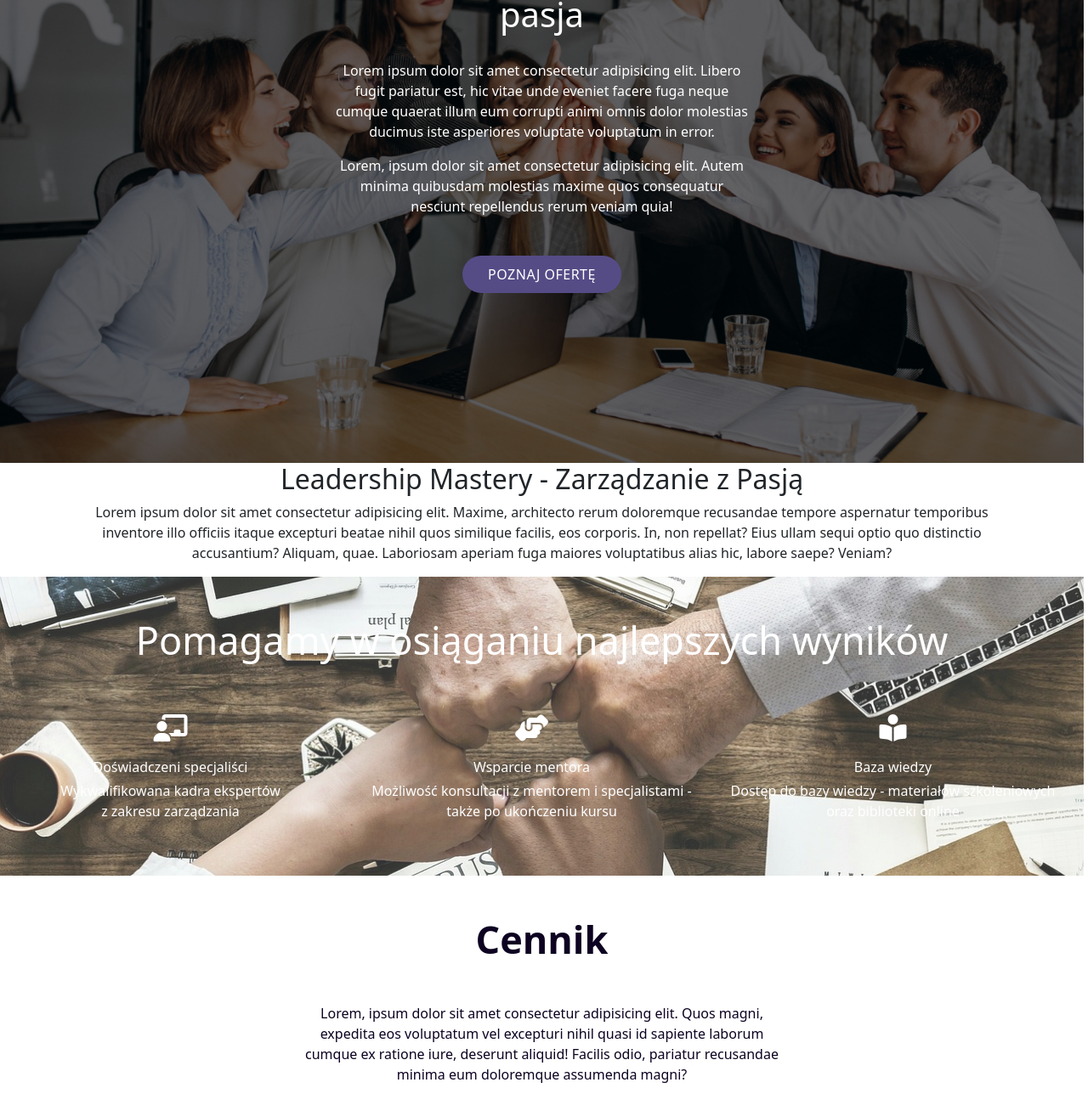
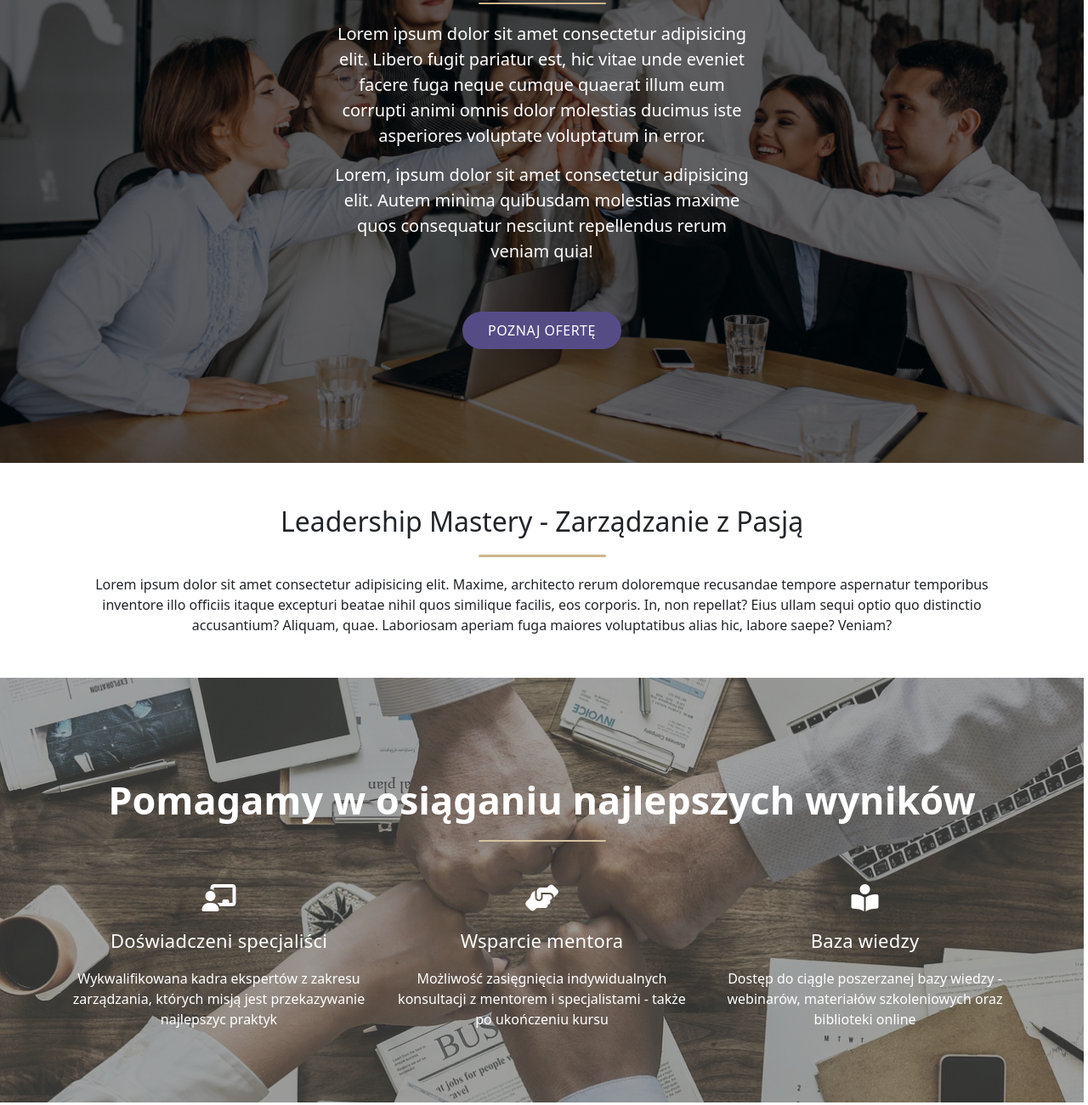
Before and after one commit to oorlowska/leadership-mastery, a plain HTML site: page index.html in a window 1280 px wide. Shown: the part 255-1556 px from the top of the page at 85% size. Drawn offline with nearby package versions, Linux system fonts and the light colour scheme.

Commit message:
product-details

```diff
--- a/index.html
+++ b/index.html
@@ -50,9 +50,21 @@
         <div class="banner__shadow"></div>
         <div class="banner__text container">
           <h1><span>Zarządzanie</span> to nasza pasja</h1>
-          <p>Lorem ipsum dolor sit amet consectetur adipisicing elit. Libero fugit pariatur est, hic vitae unde eveniet facere fuga neque cumque quaerat illum eum corrupti animi omnis dolor molestias ducimus iste asperiores voluptate voluptatum in error.</p>
-          <p>Lorem, ipsum dolor sit amet consectetur adipisicing elit. Autem minima quibusdam molestias maxime quos consequatur nesciunt repellendus rerum veniam quia!</p>
-          <button class="btn banner__btn"><a href="#product">poznaj ofertę</a></button>
+          <div class="underline"></div>
+          <p>
+            Lorem ipsum dolor sit amet consectetur adipisicing elit. Libero
+            fugit pariatur est, hic vitae unde eveniet facere fuga neque cumque
+            quaerat illum eum corrupti animi omnis dolor molestias ducimus iste
+            asperiores voluptate voluptatum in error.
+          </p>
+          <p>
+            Lorem, ipsum dolor sit amet consectetur adipisicing elit. Autem
+            minima quibusdam molestias maxime quos consequatur nesciunt
+            repellendus rerum veniam quia!
+          </p>
+          <button class="btn banner__btn">
+            <a href="#product">poznaj ofertę</a>
+          </button>
         </div>
       </div>
     </header>
@@ -62,7 +74,8 @@
     <section class="product" id="product">
       <div class="product__info container text-center">
         <h2>Leadership Mastery - Zarządzanie z Pasją</h2>
-        <p>
+        <div class="underline"></div>
+        <p class="product__info-text">
           Lorem ipsum dolor sit amet consectetur adipisicing elit. Maxime,
           architecto rerum doloremque recusandae tempore aspernatur temporibus
           inventore illo officiis itaque excepturi beatae nihil quos similique
@@ -72,34 +85,38 @@
         </p>
       </div>
 
-      <div class="product__details text-center">
+      <div class="product__details text-center d-flex justify-content-center align-items-center">
+        <div class="product__details-shadow"></div>
+        <div class="container">
           <h2>Pomagamy w osiąganiu najlepszych wyników</h2>
-        <div class="row">
-          <div class="col-sm-4 col-md-4">
+          <div class="underline"></div>
+          <div class="row d-flex justify-content-center">
+            <div class="product__details-single col-md-4">
               <p><i class="fa-solid fa-chalkboard-user"></i></p>
-            <p class="product__details-title mb-1">Doświadczeni specjaliści</p>
+              <p class="product__details-title mb-3">
+                Doświadczeni specjaliści
+              </p>
               <p class="product__details-description">
-              Wykwalifikowana kadra ekspertów <br />
-              z zakresu zarządzania
+                Wykwalifikowana kadra ekspertów z zakresu zarządzania, których
+                misją jest przekazywanie najlepszyc praktyk
               </p>
             </div>
-
-          <div class="col-sm-4 col-md-4">
+            <div class="product__details-single col-sm-4 col-md-4">
               <p><i class="fa-solid fa-handshake-angle"></i></p>
-            <p class="product__details-title mb-1">Wsparcie mentora</p>
+              <p class="product__details-title mb-3">Wsparcie mentora</p>
               <p class="product__details-description">
-              Możliwość konsultacji z mentorem i specjalistami - także po
-              ukończeniu kursu
+                Możliwość zasięgnięcia indywidualnych konsultacji z mentorem i
+                specjalistami - także po ukończeniu kursu
               </p>
             </div>
-
-          <div class="col-sm-4 col-md-4">
+            <div class="product__details-single col-sm-4 col-md-4">
               <p><i class="fa-solid fa-book-open-reader"></i></p>
-            <p class="product__details-title mb-1">Baza wiedzy</p>
+              <p class="product__details-title mb-3">Baza wiedzy</p>
               <p class="product__details-description">
-              Dostęp do bazy wiedzy - materiałów szkoleniowych oraz biblioteki
-              online
+                Dostęp do ciągle poszerzanej bazy wiedzy - webinarów, materiałów
+                szkoleniowych oraz biblioteki online
               </p>
+            </div>
           </div>
         </div>
       </div>
@@ -111,6 +128,7 @@
       <div class="container">
         <div class="pricing-title text-center">
           <h2>Cennik</h2>
+          <div class="underline"></div>
           <p>
             Lorem, ipsum dolor sit amet consectetur adipisicing elit. Quos
             magni, expedita eos voluptatum vel excepturi nihil quasi id sapiente
@@ -260,10 +278,12 @@
       <div class="container">
         <div class="row">
           <div class="col">
-            <a href="#" class="col-lg-2"><img src="./assets/logo.png" alt="logo firmy" /></a>
+            <a href="#" class="col-lg-2"
+              ><img src="./assets/logo.png" alt="logo firmy"
+            /></a>
 
             <div class="col-lg-9">
-                <p>Copyright © 2036 Olga Orłowska</a>
+              <p>Copyright © 2023 Olga Orłowska</p>
             </div>
           </div>
         </div>
--- a/main.css
+++ b/main.css
@@ -73,21 +73,30 @@ header {
   text-align: center;
   color: white;
   width: 40%;
+  font-size: 20px;
 }
 
 .banner__text h1 {
-  margin-bottom: 30px;
+  text-transform: uppercase;
 }
 
 .banner__text span {
   color: #cdb58a;
 }
 
+.underline {
+  width: 150px;
+  height: 2.3px;
+  background-color: #cdb58a;
+  margin: 20px auto;
+  border-radius: 2px;
+}
+
 .banner__btn {
   background: #554c86;
   padding: 10px 30px;
   display: inline-block;
-  margin-top: 30px;
+  margin-top: 40px;
   border-radius: 25px;
   border: none;
   transition: 0.5s;
@@ -107,6 +116,9 @@ header {
 }
 
 /* --SEKCJA PRODUKT-- */
+.product__info{
+  margin: 50px auto;
+}
 
 /* ZALETY PRODUKTU */
 
@@ -116,27 +128,45 @@ header {
   background-position: center;
   background-size: cover;
   background-attachment: fixed;
-  padding-top: 3rem;
-  padding-bottom: 3rem;
+  height: 500px;
   color: white;
   width: 100%;
   z-index: 0;
   opacity: 0.8;
 }
 
+.product__details-shadow {
+  position: absolute;
+  width: 100%;
+  height: 100%;
+  background-color: rgba(0, 0, 0, 0.45);
+  z-index: -1;
+}
+
 .product__details h2 {
   font-size: 45px;
-  margin-bottom: 60px;
+  font-weight: 600;
+  margin-top: 3rem;
+}
+
+.product__details-single {
+  margin-top: 30px;
+}
+
+.product__details-title {
+  font-size: 22px;
+  font-weight: 500;
+  letter-spacing: 0.2px;
 }
 
 .product__details i {
   font-size: 32px;
-  transition: 0.5s;
+  transition: 0.7s;
 }
 
 .product__details i:hover {
   color: #0d0221;
-  scale: 1.2;
+  scale: 1.6;
 }
 
 /* CENNIK */
@@ -150,8 +180,6 @@ header {
   font-size: 45px;
   font-weight: 600;
   margin-top: 3rem;
-  position: relative;
-  text-transform: capitalize;
 }
 
 .pricing-title p {
@@ -236,7 +264,7 @@ a {
 /* FORMULARZ KONTAKTOWY */
 
 .contact__container {
-  margin-top: 50px;
+  margin-top: 100px;
 }
 
 .contact {
@@ -289,10 +317,11 @@ a {
 }
 
 .contact__contact-person img {
-  width: 300px;
-  height: 300px;
+  width: 250px;
+  height: 250px;
   border-radius: 100%;
   box-shadow: 0 10px 20px -10px rgba(45, 0, 128, 0.404);
+  margin-bottom: 20px;
 }
 
 .contact__contact-person .social-media {
```
Lines whose indentation alone changed are shown as unchanged.
